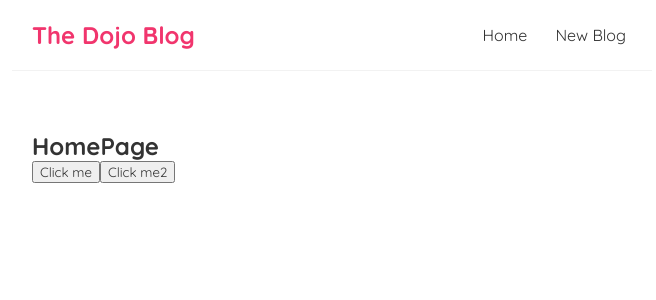
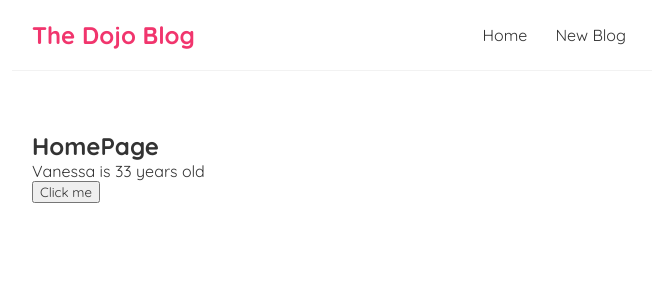
Before and after one commit to avanessazc/Getting-Started-React-Typescript-Css-Sass, a React (Create React App) app in the folder front/: page / in a window 1280 px wide. Shown: the top 300 px of the page, without its empty margins (308-964 px from the left). Built offline with nearby package versions, Linux system fonts and the light colour scheme.

Commit message:
useState hook

```diff
--- a/front/src/components/Home.tsx
+++ b/front/src/components/Home.tsx
@@ -1,31 +1,28 @@
-import React, { MouseEvent } from 'react';
+import { useState } from 'react'
 
 const Home = () => {
-  const handleClick = (e: MouseEvent) => {
-    console.log('Holas', e)
+  const [name, setName] = useState<string>('Vanessa')
+  const [age, setAge] = useState<number>(33)
+  const handleClick = () => {
+    setName('Luigi')
+    setAge(45)
+    console.log(name)
   }
-  const handleClick2 = (name: string, e: MouseEvent) => {
-    console.log('Hola', name, e.target)
-  }
+  // const handleClick2 = (name: string, e: MouseEvent) => {
+  //   console.log('Hola', name, e.target)
+  // }
   return (
     <div className='home'>
       <h2>HomePage</h2>
-      <button
-        onClick={(e) => {
-          handleClick(e)
-        }}
-      >
-        Click me
-      </button>
-      <button
-        onClick={(e) => {
-          handleClick2('Vanessa', e)
-        }}
-      >
-        Click me2
-      </button>
+      <p>
+        {name} is {age} years old
+      </p>
+      <button onClick={handleClick}>Click me</button>
     </div>
   )
 }
 
+// anonymous function to call another functions
+// when function does not have parametres, it could be passed as reference
+// import React, { MouseEvent } from 'react'
 export default Home
--- a/front/src/css/style.css
+++ b/front/src/css/style.css
@@ -1,8 +1,8 @@
-@import url("https://fonts.googleapis.com/css2?family=Quicksand:wght@300;400;500;600;700&display=swap");
+@import url('https://fonts.googleapis.com/css2?family=Quicksand:wght@300;400;500;600;700&display=swap');
 /* base styles */
 * {
   margin: 0;
-  font-family: "Quicksand";
+  font-family: 'Quicksand';
   color: #333;
 }
 
```
